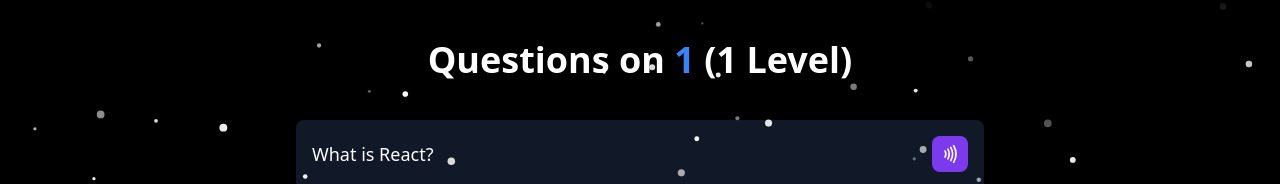
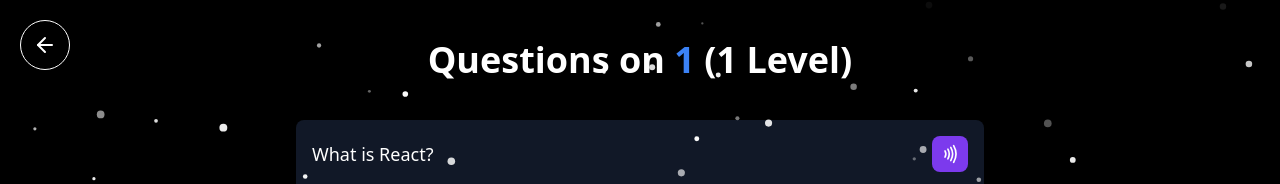
Before and after one commit to Rupam-Mondal/Interview-Frontend, a React (Vite) app: page /InterView/1/1 in a window 1280 px wide. Shown: the top 184 px of the page. Built offline with nearby package versions, Linux system fonts and the light colour scheme; no server answers.

Commit message:
Added a button

```diff
--- a/src/pages/InterViewQuestions.jsx
+++ b/src/pages/InterViewQuestions.jsx
@@ -1,5 +1,6 @@
 import Questions from "@/components/InterviewComponents/Questions";
 import { Particles } from "@/components/ui/particles";
+import { ArrowLeft } from "lucide-react";
 import React, { useState, useEffect } from "react";
 import { useParams } from "react-router-dom";
 
@@ -32,6 +33,10 @@
       />
 
       {/* Page Header */}
+      <div className="fixed top-5 left-5 border border-white rounded-full p-3 hover:bg-white hover:text-black transition-all duration-200 cursor-pointer">
+        <ArrowLeft className="w-6 h-6" onClick={() => window.history.back()} />
+      </div>
+
       <div className="text-center mb-6 px-6">
         <h1 className="text-3xl md:text-4xl font-bold">
           Questions on <span className="text-blue-500">{course}</span> ({level}{" "}
@@ -59,7 +64,6 @@
           </div>
         </>
       )}
-
     </div>
   );
 };
```
